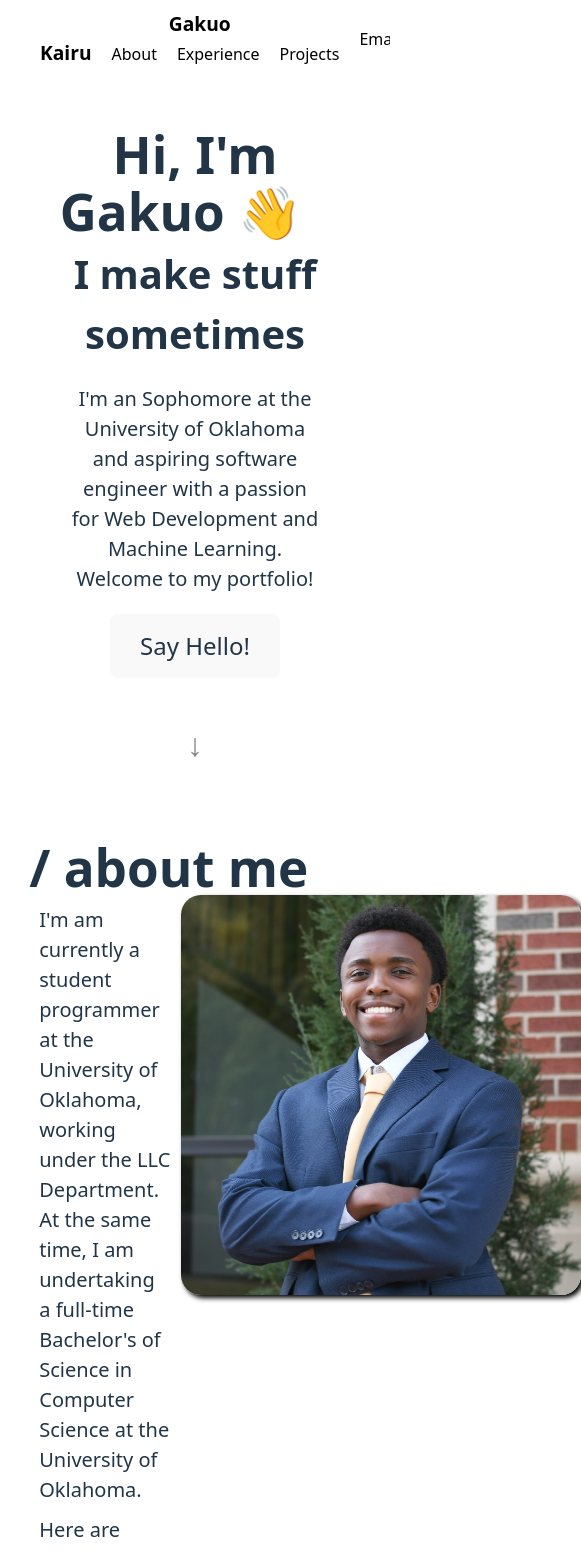
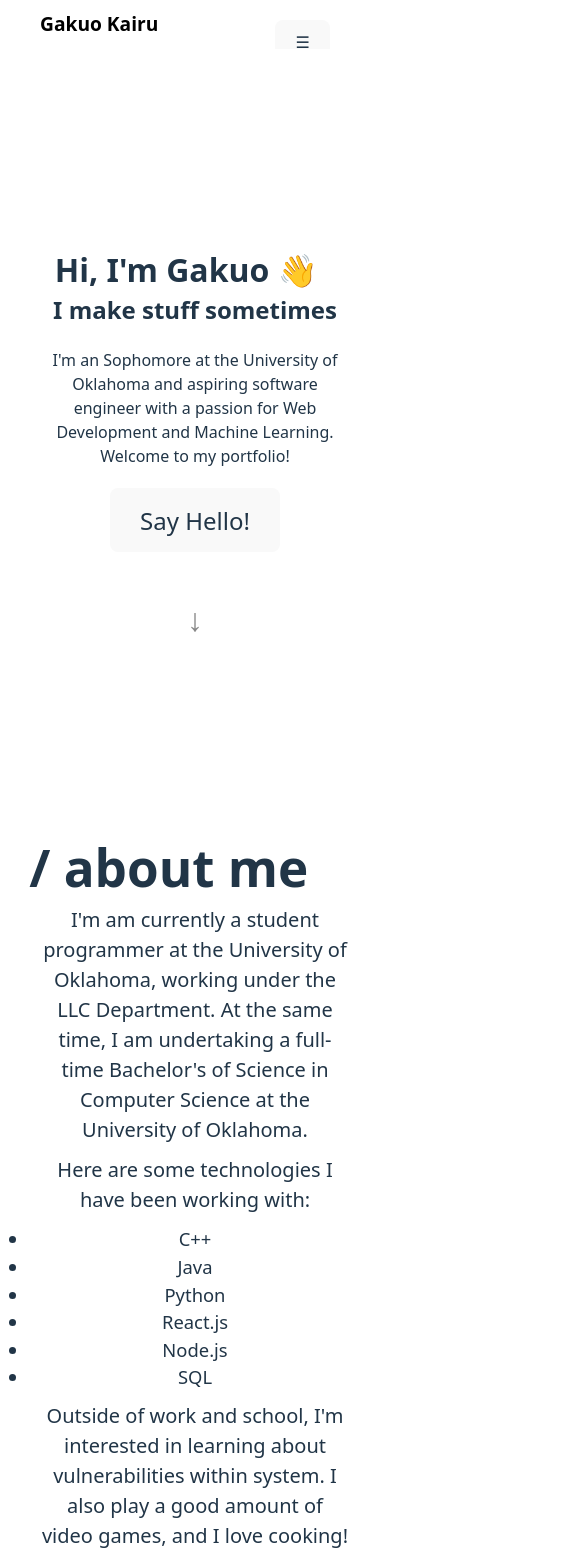
Before and after one commit to kairugakuo2/Portfolio, a React (Vite) app: page / in a window 390 px wide. Shown: the top 1554 px of the page, 581 px wide, since content can reach past the window. Built offline with nearby package versions, Linux system fonts and the light colour scheme.

Commit message:
fixed mobile fomatting issue with  text wrapping

```diff
--- a/src/components/NavBar.jsx
+++ b/src/components/NavBar.jsx
@@ -1,25 +1,40 @@
-import React from "react";
+import React, { useState } from "react";
+import "../styles/App.css";
 
 const NavBar = () => {
+    const [menuOpen, setMenuOpen] = useState(false);
+
     return (
         <nav className="navbar">
             <div className="navContainer">
-                <div id="leftNav">
-                    <a href="#" className="navbar-brand">Gakuo Kairu</a>
+                {/* Brand / Name */}
+                <a href="#" className="navbar-brand">Gakuo Kairu</a>
 
-                    <a href='#about'>About</a>
-                    <a href='#experience'>Experience</a>
-                    <a href='#projects'>Projects</a>
-                </div>
+                {/* Hamburger icon (only shows on mobile) */}
+                <button
+                    className="hamburger"
+                    onClick={() => setMenuOpen(!menuOpen)}
+                    aria-label="Toggle menu"
+                >
+                    ☰
+                </button>
 
-                <div id="rightNav">
-                    <a target="_blank" href="mailto:kairugakuo2@gmail.com">Email</a>
-                    <a target="_blank" href="https://github.com/kairugakuo2">GitHub</a>
-                    <a target="_blank" href="https://www.linkedin.com/in/gakuo/">Linkedin</a>
+                {/* Full nav links – always visible on desktop, dropdown on mobile */}
+                <div className={`navLinks ${menuOpen ? "open" : ""}`}>
+                    <div id="leftNav">
+                        <a href="#about">About</a>
+                        <a href="#experience">Experience</a>
+                        <a href="#projects">Projects</a>
+                    </div>
+                    <div id="rightNav">
+                        <a target="_blank" href="mailto:kairugakuo2@gmail.com">Email</a>
+                        <a target="_blank" href="https://github.com/kairugakuo2">GitHub</a>
+                        <a target="_blank" href="https://www.linkedin.com/in/gakuo/">LinkedIn</a>
+                    </div>
                 </div>
             </div>
         </nav>
     );
 };
 
-export default NavBar
+export default NavBar;
--- a/src/styles/App.css
+++ b/src/styles/App.css
@@ -141,21 +141,86 @@ nav{
 }
 
  /* ========== EXPERIENCE SECTION ========== */
-.experience {
-  text-align: left;
-}
-.experience-container {
-  display: flex;
-  flex-direction: row;
-}
+ @media (max-width: 768px) {
+   /* Updated nav styles */
+   .hamburger {
+     display: block;
+     position: absolute;
+     right: 20px;
+     top: 10px;
+   }
 
+   .navLinks {
+     display: none;
+     flex-direction: column;
+     width: 100%;
+     gap: 10px;
+     margin-top: 10px;
+   }
 
+   .navLinks.open {
+     display: flex;
+   }
 
-/* CODE BELOW WAS DEFAULT CSS
-*{
-  max-width: 1280px;
-  margin: 0 auto;
-  padding: 2rem;
-  text-align: center;
-}
-*/
+   #leftNav,
+   #rightNav {
+     flex-direction: column;
+     gap: 8px;
+     align-items: flex-start;
+   }
+
+   #leftNav a,
+   #rightNav a {
+     padding: 5px 10px;
+     font-size: 1rem;
+   }
+
+   .navContainer {
+     flex-direction: column;
+     align-items: flex-start;
+     position: relative;
+   }
+
+   /* Intro responsiveness */
+   .intro h1 {
+     font-size: 2rem;
+   }
+
+   .intro h2 {
+     font-size: 1.5rem;
+   }
+
+   .intro p {
+     font-size: 1rem;
+     margin: 10px;
+   }
+
+   /* About responsiveness */
+   .aboutMeInfo {
+     flex-direction: column;
+     align-items: center;
+     text-align: center;
+     gap: 1rem;
+   }
+
+   .aboutText ul {
+     flex-wrap: wrap;
+     max-height: none;
+     margin-left: 0;
+   }
+
+   .aboutImage img {
+     max-width: 80%;
+     margin-top: 1rem;
+   }
+
+   /* Experience responsiveness */
+   .experience-container {
+     flex-direction: column;
+     gap: 1rem;
+   }
+
+   .experience-tabs {
+     align-self: center;
+   }
+ }
```
